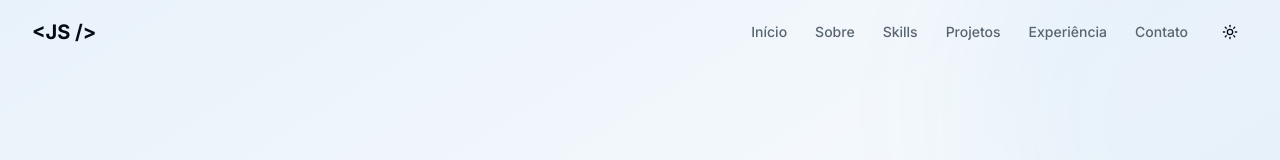
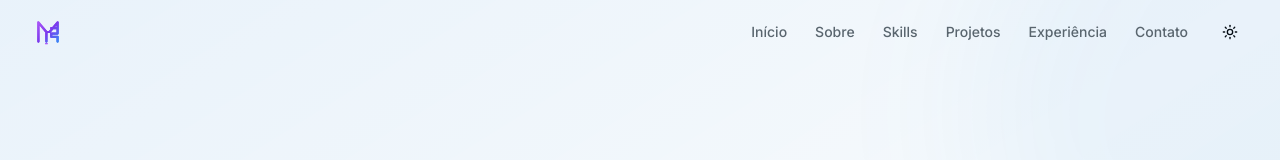
Before and after one commit to Ferreiraztx/portfolio, a Next.js app: page / in a window 1280 px wide. Shown: the top 160 px of the page. Built offline with nearby package versions, Linux system fonts and the light colour scheme.

Commit message:
alteração no JS de cima

```diff
--- a/components/navbar.tsx
+++ b/components/navbar.tsx
@@ -32,11 +32,10 @@ export function Navbar() {
       initial={{ y: -100 }}
       animate={{ y: 0 }}
       transition={{ duration: 0.5 }}
-      className={`fixed top-0 left-0 right-0 z-50 transition-all duration-300 ${
-        isScrolled
+      className={`fixed top-0 left-0 right-0 z-50 transition-all duration-300 ${isScrolled
           ? "bg-background/80 backdrop-blur-lg border-b border-border shadow-sm"
           : "bg-transparent"
-      }`}
+        }`}
     >
       <nav className="container mx-auto px-4 sm:px-6 lg:px-8">
         <div className="flex items-center justify-between h-16">
@@ -46,7 +45,11 @@ export function Navbar() {
             whileHover={{ scale: 1.05 }}
             whileTap={{ scale: 0.95 }}
           >
-            {"<JS />"}
+            <img
+              src="/logo.svg"
+              alt="Logo Matheus Ferreira"
+              className="h-8 w-auto object-contain"
+            />
           </motion.a>
 
           {/* Desktop Navigation */}
```
Also changed, not shown: public/logo.svg (added).
